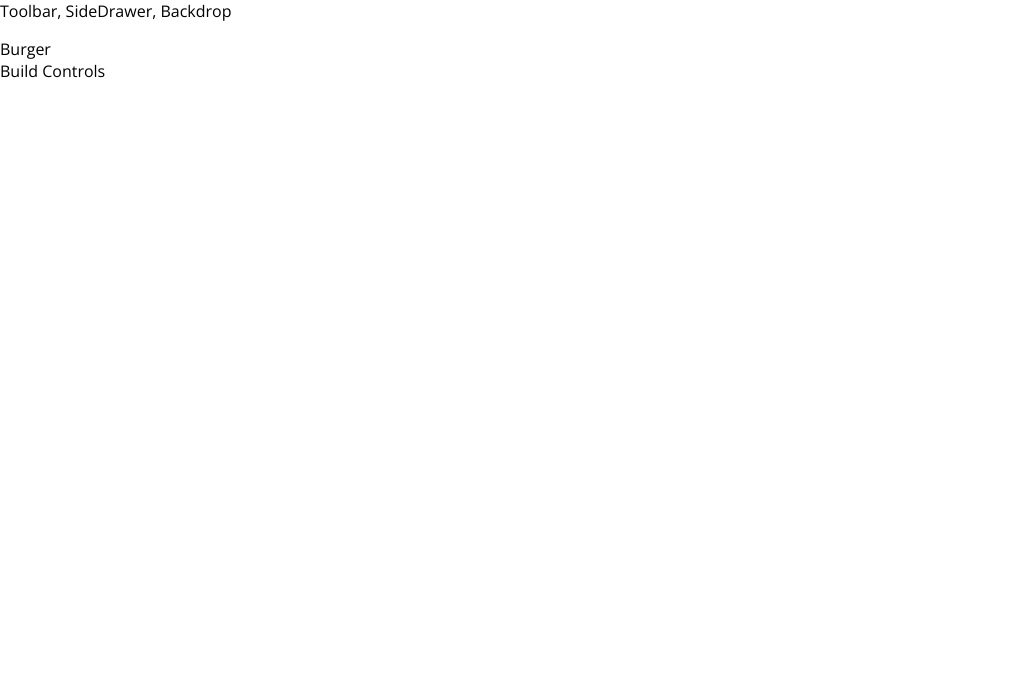
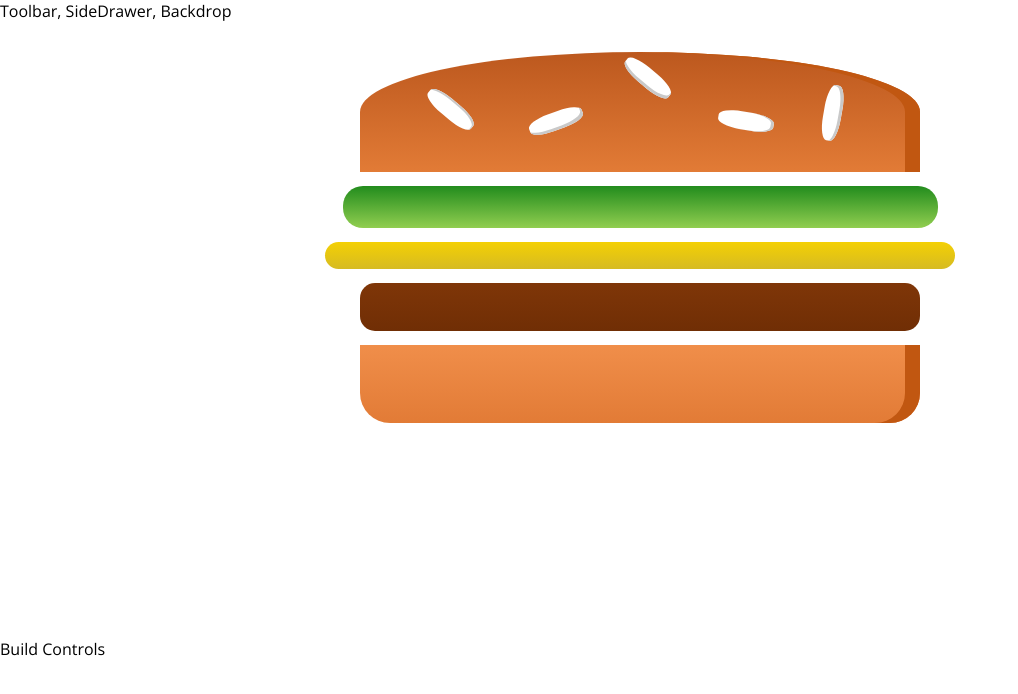
Before and after one commit to rafaelmeirelles8/burger-builder-starting-setup, a React app: page / in a window 1280 px wide. Shown: the top 694 px of the page, without its empty margins (0-1018 px from the left). Built offline with nearby package versions, Linux system fonts and the light colour scheme.

Commit message:
add BurgerIngredient to Burger Component

```diff
--- /dev/null
+++ b/src/components/Burger/Burger.css
@@ -0,0 +1,30 @@
+.Burger {
+    width: 100%;
+    margin: auto;
+    height: 250px;
+    overflow: scroll;
+    text-align: center;
+    font-weight: bold;
+    font-size: 1.2rem;
+}
+
+@media (min-width:500px) and (min-height: 400px){
+    .Burger{
+        width:350px;
+        height: 300px;
+    }
+}
+
+@media (min-width:500px) and (min-height: 401px){
+    .Burger{
+        width:450px;
+        height: 400px;
+    }
+}
+
+@media (min-width:1000px) and (min-height: 700px){
+    .Burger{
+        width:700px;
+        height: 600px;
+    }
+}
--- a/src/components/Burger/Burger.js
+++ b/src/components/Burger/Burger.js
@@ -0,0 +1,19 @@
+import React from 'react';
+import classes from './Burger.css';
+import BurgerIngredient from './BurgerIngredient/BurgerIngredient';
+
+const burger = (props) =>{
+
+
+    return(
+        <div className={classes.Burger}>
+            <BurgerIngredient type="bread-top"/>
+            <BurgerIngredient type="salad"/>
+            <BurgerIngredient type="cheese"/>
+            <BurgerIngredient type="meat"/>
+            <BurgerIngredient type="bread-bottom"/>
+        </div>
+    );
+};
+
+export default burger;
--- a/src/components/Burger/BurgerIngredient/BurgerIngredient.js
+++ b/src/components/Burger/BurgerIngredient/BurgerIngredient.js
@@ -47,4 +47,4 @@ BurgerIngredient.propTypes = {
     type: PropTypes.string.isRequired
 };
 
-export default burgerIngredient;
+export default BurgerIngredient;
--- a/src/containers/BurgerBuilder/BurgerBuilder.js
+++ b/src/containers/BurgerBuilder/BurgerBuilder.js
@@ -1,5 +1,6 @@
 import React, { Component } from 'react';
 import Auxiliary from '../../hoc/Auxiliary';
+import Burger from '../../components/Burger/Burger'
 
 
 class BurgerBuilder extends Component {
@@ -11,7 +12,7 @@ class BurgerBuilder extends Component {
     {
         return(
             <Auxiliary>
-                <div>Burger</div>
+                <Burger></Burger>
                 <div>Build Controls</div>
             </Auxiliary>
         )
```
